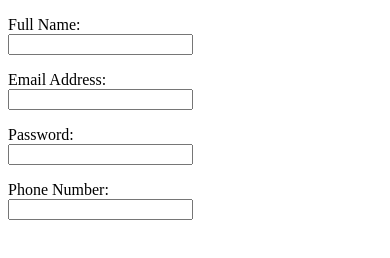
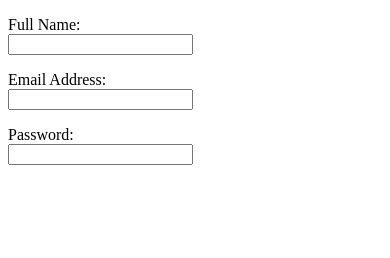
Before and after one commit to Yusufkhan111/Mern-Assignment, a plain HTML site: page WEEK 4/register.html in a window 390 px wide. Drawn offline with Linux system fonts and the light colour scheme.

Commit message:
refactor: remove phone number input from registration form

```diff
--- a/WEEK 4/register.html
+++ b/WEEK 4/register.html
@@ -24,10 +24,6 @@
             <label for="password">Password:</label><br>
             <input type="password" id="password" name="password" required>
         </p>
-        <p>
-            <label for="phone">Phone Number:</label><br>
-            <input type="tel" id="phone" name="phone">
-        </p>
     </form>
 </body>
 
```
